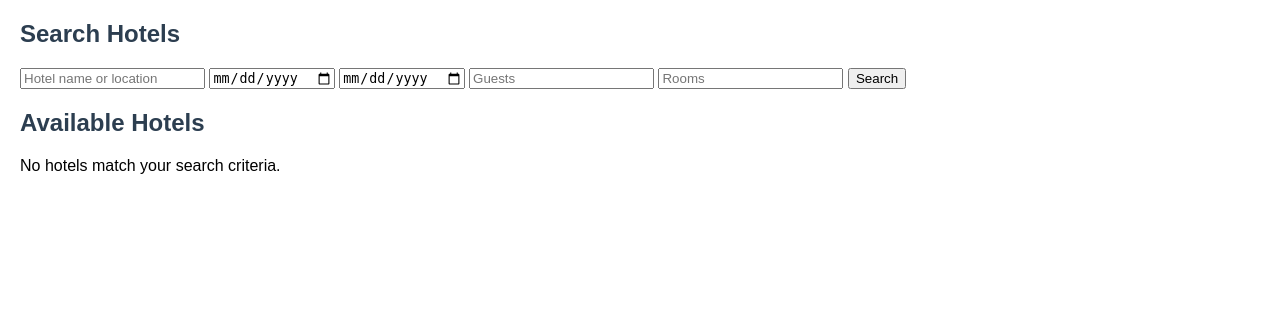
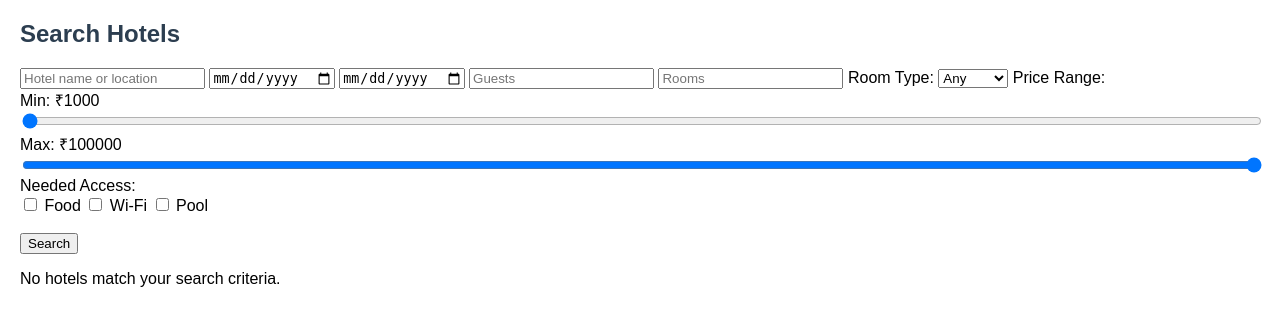
Before and after one commit to pooja31362/hotelbookingapp, a Flask app: page / in a window 1280 px wide. Shown: the part 98-424 px from the top of the page. Run offline with Flask 3, Linux system fonts and the light colour scheme; data that the repository does not hold is empty.

Commit message:
dragline

```diff
--- a/app.py
+++ b/app.py
@@ -17,33 +17,45 @@ def index():
     checkout = request.args.get('checkout')
     guests = request.args.get('guests', type=int)
     rooms = request.args.get('rooms', type=int)
+    room_type = request.args.get('room_temp')
+    min_price = request.args.get('min_price', type=float)
+    max_price = request.args.get('max_price', type=float)
+    features = request.args.getlist('features')
 
-    # ✅ Correctly indented block
     if checkin and checkout:
         session['checkin'] = checkin
         session['checkout'] = checkout
-
     if guests:
         session['guest_count'] = guests
 
     conn = get_connection()
     cursor = conn.cursor()
 
-    query = "SELECT DISTINCT h.* FROM hotels h"
+    query = "SELECT DISTINCT h.* FROM hotels h JOIN rooms r ON h.id = r.hotel_id"
     filters = []
     params = []
 
     if search:
         filters.append("(h.name LIKE %s OR h.location LIKE %s)")
         params.extend([f"%{search}%", f"%{search}%"])
-
-    if guests or rooms:
-        query += " JOIN rooms r ON h.id = r.hotel_id"
-        if guests:
-            filters.append("r.guest_capacity >= %s")
-            params.append(guests)
-        if rooms:
-            filters.append("r.available = TRUE")
+    if guests:
+        filters.append("r.guest_capacity >= %s")
+        params.append(guests)
+    if rooms:
+        filters.append("r.available = TRUE")
+    if room_type:
+        filters.append("r.room_type = %s")
+        params.append(room_type)
+    if min_price:
+        filters.append("r.price >= %s")
+        params.append(min_price)
+    if max_price:
+        filters.append("r.price <= %s")
+        params.append(max_price)
+    if features:
+        for feature in features:
+            filters.append("r.features LIKE %s")
+            params.append(f"%{feature}%")
 
     if filters:
         query += " WHERE " + " AND ".join(filters)
@@ -53,6 +65,7 @@ def index():
     conn.close()
 
     return render_template('index.html', hotels=hotels)
+
 
 
 @app.route('/hotel/<int:hotel_id>')
--- a/static/style.css
+++ b/static/style.css
@@ -10,3 +10,6 @@ div {
     padding: 10px;
     border: 1px solid #ccc;
 }
+input[type=range] {
+    width: 100%;
+  }
--- a/templates/index.html
+++ b/templates/index.html
@@ -8,10 +8,52 @@
     <input type="date" name="checkout" required>
     <input type="number" name="guests" placeholder="Guests" min="1" required>
     <input type="number" name="rooms" placeholder="Rooms" min="1" required>
-    <button type="submit">Search</button>
+
+    <label>Room Type:</label>
+    <select name="room_type">
+        <option value="">Any</option>
+        <option value="AC">AC</option>
+        <option value="NON-AC">Non-AC</option>
+    </select>
+
+    <label>Price Range:</label><br>
+Min: ₹<span id="min-price-display">1000</span>
+<input type="range" name="min_price" id="min_price" min="1000" max="10000" value="1000" step="100">
+
+<br>
+Max: ₹<span id="max-price-display">100000</span>
+<input type="range" name="max_price" id="max_price" min="1000" max="10000" value="10000" step="100">
+
+<script>
+    const minSlider = document.getElementById('min_price');
+    const maxSlider = document.getElementById('max_price');
+    const minDisplay = document.getElementById('min-price-display');
+    const maxDisplay = document.getElementById('max-price-display');
+
+    minSlider.addEventListener('input', () => {
+        if (parseInt(minSlider.value) > parseInt(maxSlider.value)) {
+            minSlider.value = maxSlider.value;
+        }
+        minDisplay.textContent = minSlider.value;
+    });
+
+    maxSlider.addEventListener('input', () => {
+        if (parseInt(maxSlider.value) < parseInt(minSlider.value)) {
+            maxSlider.value = minSlider.value;
+        }
+        maxDisplay.textContent = maxSlider.value;
+    });
+</script>
+
+
+    <label>Needed Access:</label><br>
+    <input type="checkbox" name="features" value="food"> Food
+    <input type="checkbox" name="features" value="wifi"> Wi-Fi
+    <input type="checkbox" name="features" value="pool"> Pool
+
+    <br><br><button type="submit">Search</button>
 </form>
 
-<h2>Available Hotels</h2>
 {% if hotels %}
     {% for hotel in hotels %}
     <div>
```
